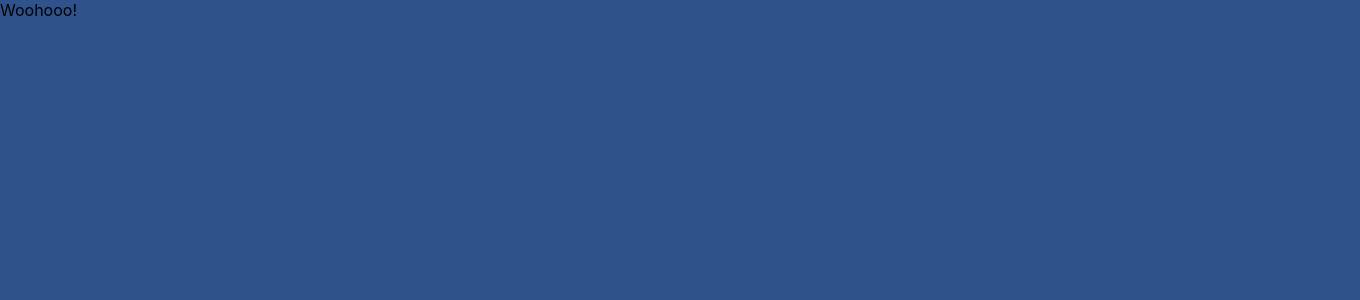
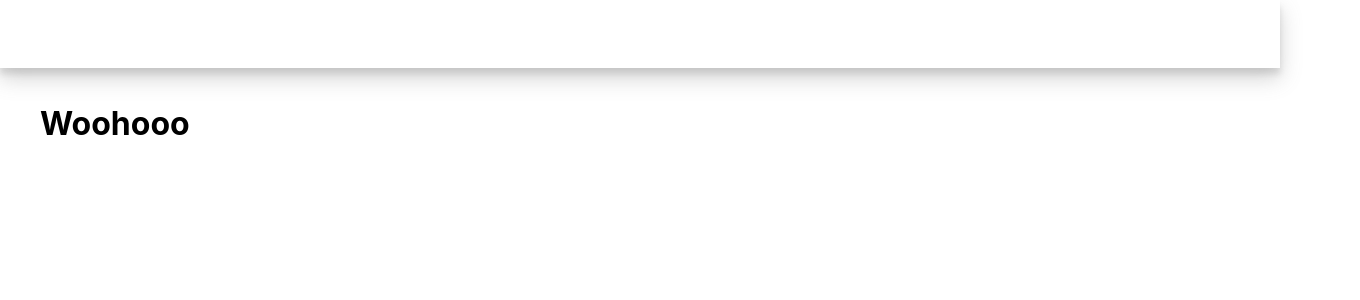
Before and after one commit to Zevgon/workout_tracker, a React (Create React App) app: page / in a window 1280 px wide. Shown: the top 300 px of the page, 1360 px wide, since content can reach past the window. Built offline with nearby package versions, Linux system fonts and the light colour scheme.

Commit message:
navbar, css reset

```diff
--- a/src/App.tsx
+++ b/src/App.tsx
@@ -3,10 +3,29 @@
 const Container = styled.div`
   width: 100%;
   height: 100%;
+  padding: 40px;
 `;
 
+const NavbarSC = styled.div`
+  width: 100%;
+  height: 68px;
+  background-color: white;
+  box-shadow: 0 10px 20px rgba(110, 110, 110, 0.3), 0 6px 6px rgba(0, 0, 0, 0.1);
+`;
+
+const Navbar = () => {
+  return <NavbarSC />;
+};
+
 const App = () => {
-  return <Container>Woohooo!</Container>;
+  return (
+    <>
+      <Navbar />
+      <Container>
+        <h1>Woohooo</h1>
+      </Container>
+    </>
+  );
 };
 
 export default App;
--- /dev/null
+++ b/src/GlobalStyle.ts
@@ -0,0 +1,65 @@
+import { createGlobalStyle } from "styled-components";
+
+const GlobalStyle = createGlobalStyle`
+  /* http://meyerweb.com/eric/tools/css/reset/
+   v2.0 | 20110126
+   License: none (public domain)
+  */
+
+html, body, div, span, applet, object, iframe,
+p, blockquote, pre,
+a, abbr, acronym, address, big, cite, code,
+del, dfn, em, img, ins, kbd, q, s, samp,
+small, strike, strong, sub, sup, tt, var,
+b, u, i, center,
+dl, dt, dd, ol, ul, li,
+fieldset, form, label, legend,
+table, caption, tbody, tfoot, thead, tr, th, td,
+article, aside, canvas, details, embed,
+figure, figcaption, footer, header, hgroup,
+menu, nav, output, ruby, section, summary,
+time, mark, audio, video {
+	margin: 0;
+	padding: 0;
+	border: 0;
+	font-size: 100%;
+	font: inherit;
+	vertical-align: baseline;
+}
+
+body {
+    font-family: -apple-system, BlinkMacSystemFont, 'Segoe UI', 'Roboto', 'Oxygen', 'Ubuntu', 'Cantarell', 'Fira Sans', 'Droid Sans', 'Helvetica Neue', sans-serif;
+    -webkit-font-smoothing: antialiased;
+}
+
+h1, h2, h3, h4, h5, h6 {
+    margin: 0;
+    padding: 0;
+}
+
+/* HTML5 display-role reset for older browsers */
+article, aside, details, figcaption, figure,
+footer, header, hgroup, menu, nav, section {
+	display: block;
+}
+body {
+	line-height: 1;
+}
+ol, ul {
+	list-style: none;
+}
+blockquote, q {
+	quotes: none;
+}
+blockquote:before, blockquote:after,
+q:before, q:after {
+	content: '';
+	content: none;
+}
+table {
+	border-collapse: collapse;
+	border-spacing: 0;
+}
+`;
+
+export default GlobalStyle;
--- a/src/index.tsx
+++ b/src/index.tsx
@@ -1,15 +1,9 @@
 import React from "react";
 import ReactDOM from "react-dom/client";
-import { createGlobalStyle } from "styled-components";
 import App from "./App";
+import GlobalStyle from "./GlobalStyle";
 import "./index.css";
 import reportWebVitals from "./reportWebVitals";
-
-const GlobalStyle = createGlobalStyle`
-  body {
-    background-color: rgb(48, 82, 140);
-  }
-`;
 
 const root = ReactDOM.createRoot(
   document.getElementById("root") as HTMLElement
```
